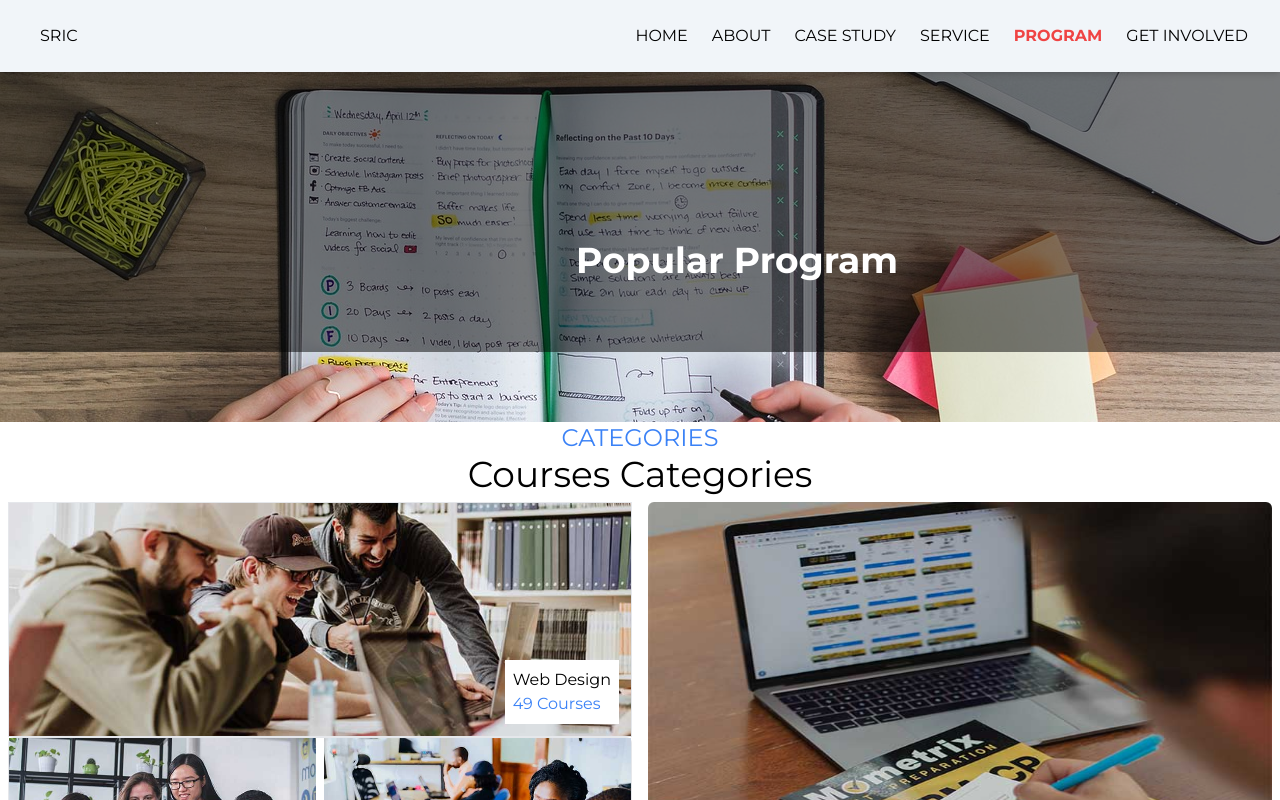
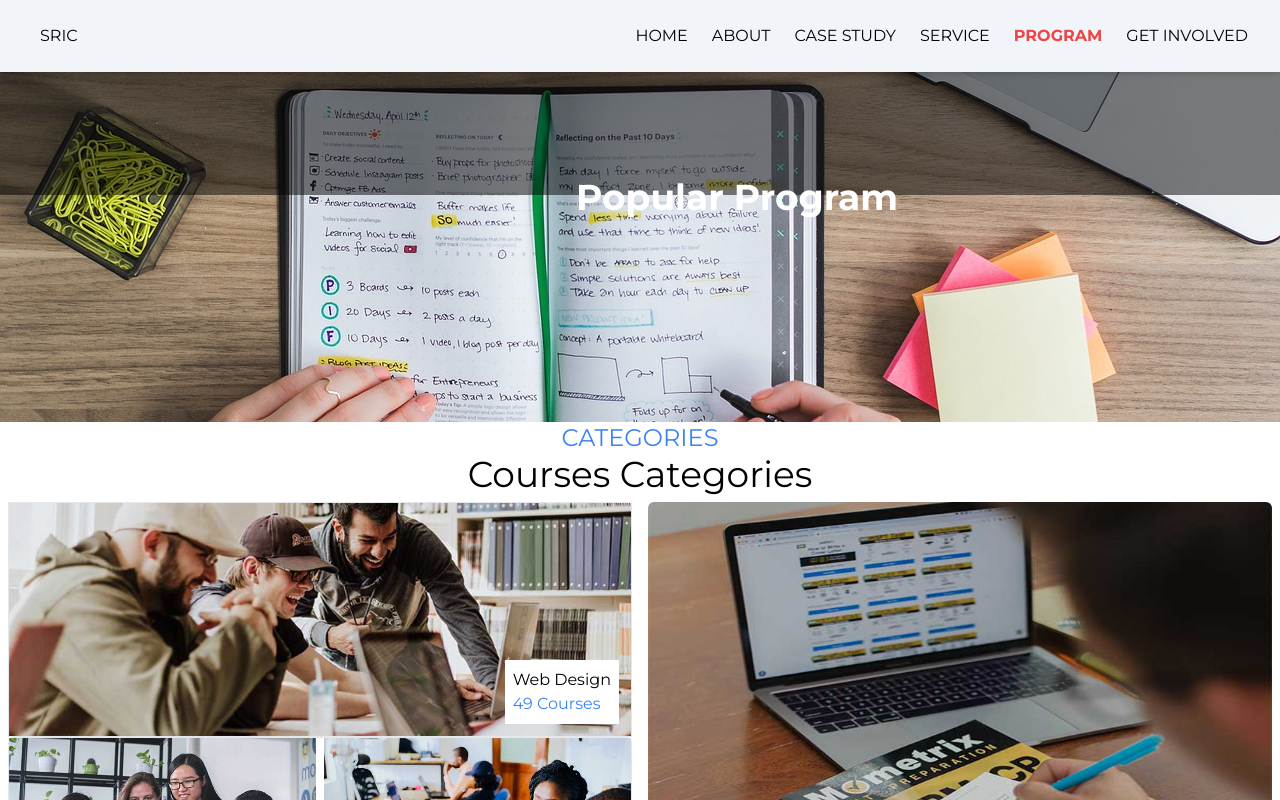
Before and after one commit to madhavkabirath/Softech_Research, a Next.js app: page /Program in a window 1280 px wide. Shown: the top 800 px of the page. Built offline with nearby package versions, Linux system fonts and the light colour scheme.

Commit message:
Update page.jsx

```diff
--- a/src/app/(public)/Program/page.jsx
+++ b/src/app/(public)/Program/page.jsx
@@ -9,7 +9,7 @@ export default function ProgramPage() {
   return (
     <>
       <div className=" ">
-        <div className=" relativeoverflow-hidden">
+        <div className=" relative overflow-hidden">
           <div className="absolute z-10 bg-black/50 w-[100%] xl:h-[35%] lg:h-[53%] œmd:h-[53%] h-[53%]"></div>
           <Image
             src="/images/banner1.jpg"
```
